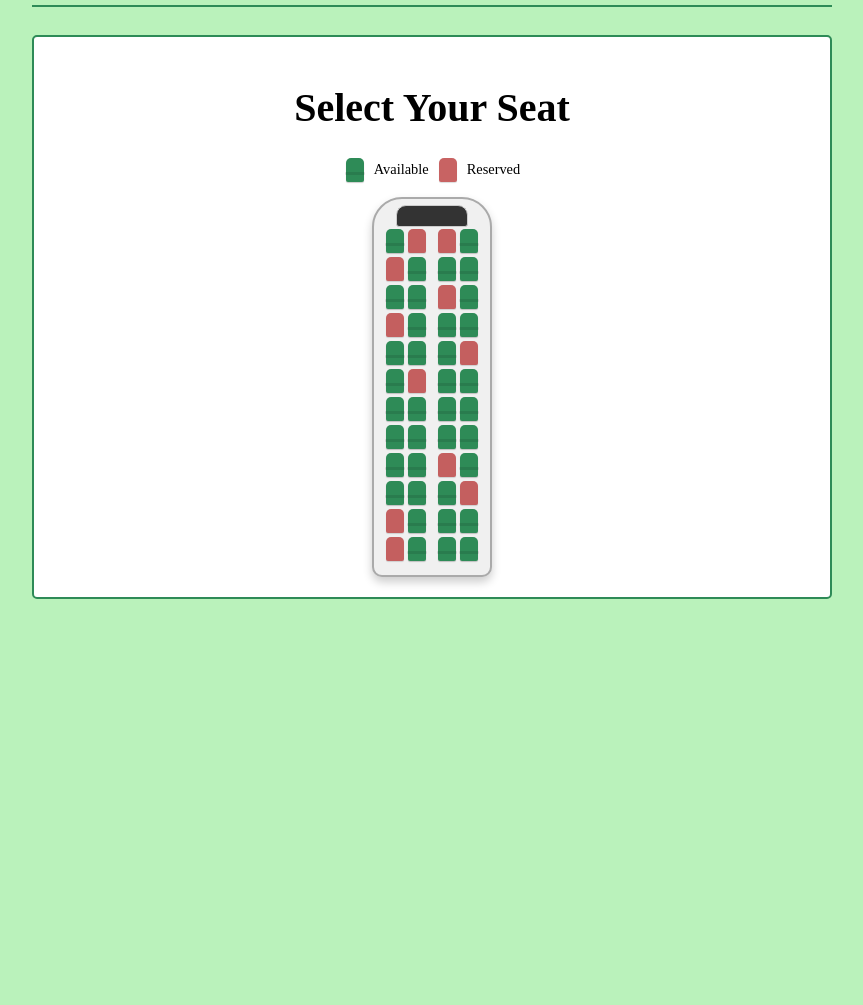
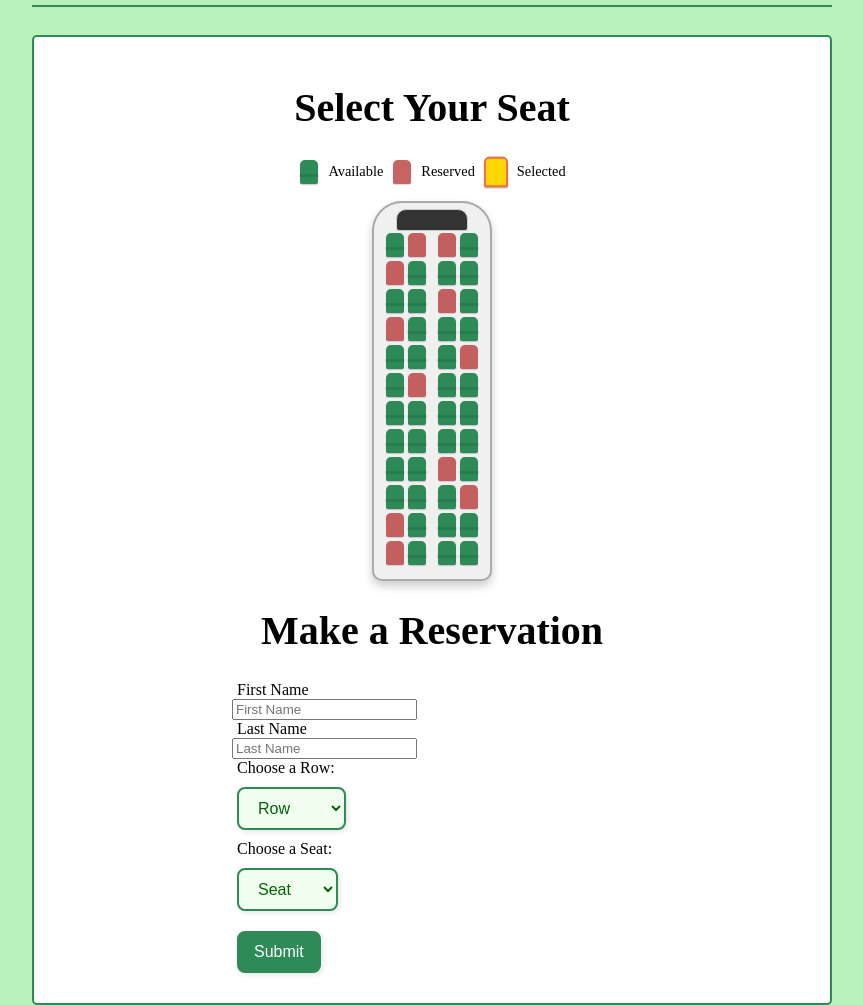
Before and after one commit to steinmeyerspencer/final_proj, a Flask app: page /reservations in a window 1280 px wide. Shown: the part 41-1046 px from the top of the page, without its empty margins (208-1071 px from the left). Before the commit the page ends 640 px from the top, so only its background shows below. Run offline with Flask 3, Linux system fonts and the light colour scheme.

Commit message:
Changest to registration page to get name and row/col.

```diff
--- a/main.py
+++ b/main.py
@@ -1,5 +1,6 @@
 import sqlite3
 from flask import Flask, render_template, request, url_for, flash, redirect, abort
+from datetime import datetime
 
 # make a Flask application object called app
 app = Flask(__name__)
@@ -21,10 +22,44 @@ seating_chart = [
     ['X', 'O', 'O', 'O']
 ]
 
+# Function to open a connection to the database.db file
+def get_db_connection():
+    # create connection to the database
+    conn = sqlite3.connect('reservations.db')
+
+    # allows us to have name-based access to columns
+    # the database connection will return rows we can access like regular Python dictionaries
+    conn.row_factory = sqlite3.Row
+
+    #return the connection object
+    return conn
+
+def create_eticket_num(first_name):
+    infotc_string = 'INFOTC4320'
+
+    # find the length of the shorter word
+    min_length = min(len(first_name), len(infotc_string))
+
+    eticket_num = ''
+
+    # loop as far as the shorter allows to avoid adding nulls
+    for i in range(min_length):
+        eticket_num += first_name[i]
+        eticket_num += infotc_string[i]
+
+    # append whatever is leftover from the longer string
+    eticket_num += first_name[min_length:]
+    eticket_num += infotc_string[min_length:]
+
+    return eticket_num
+
+
+# route to display index page
 @app.route('/')
 def index():
     return render_template('index.html')
 
+# route to handle logic from when the page is selected
 @app.route('/', methods = ('POST',))
 def index_post():
     page = request.form.get('pageOption')
@@ -38,17 +73,46 @@ def index_post():
     return render_template('index.html')
 
 
-
+# route to display admin page
 @app.route('/admin')
 def admin():
     return render_template('admin.html')
 
+# route to handle admin page logic
+@app.route('/admin', methods = ('POST',))
+def admin_post():
+    return render_template('admin.html')
+
+# route to display reservations page
 @app.route('/reservations')
 def reservations():
 
-
     return render_template('reservations.html', seats=seating_chart)
 
+# route to handle seat reservation request
+@app.route('/reservations', methods = ("POST", ))
+def reservations_post():
+    # get information from reservations page and create variables to send to function
+    first_name = request.form.get('first_name')
+    last_name = request.form.get('last_name')
+    row = request.form.get('row')
+    seat = request.form.get('seat')
+    eticket_num = create_eticket_num(first_name)
+    created = datetime.now()
+
+    # set the text to display
+    text_to_display = []
+    text_to_display.append(f"Congralutions {first_name}! Row {row}, seat {seat} is now reserved for you. Enjoy your trip!")
+    text_to_display.append(f"\nYour eticket number is: {eticket_num}")
+    text_to_display.append(f"\ndb: {first_name} {last_name} {row} {seat} {eticket_num} {created}")
+
+    # to do: set the seating chart to the actual stuff from the database.
+        # update seating chart after reservation goes through
+            # should be handled by sending to database
+        # send reservation to database
+        # update css for text input boxes
 
 
+    return render_template('reservations.html', seats=seating_chart, text_to_display = text_to_display)
+
 app.run(port=5004)
--- a/static/reservations.css
+++ b/static/reservations.css
@@ -79,3 +79,9 @@
     margin-bottom: 15px;
     font-size: 0.9em;
 }
+
+.seat.selected {
+    background-color: #FFD700 !important;
+    border: 2px solid #E97451;
+    transform: scale(1.1);
+}
--- a/templates/reservations.html
+++ b/templates/reservations.html
@@ -6,24 +6,93 @@
 {% endblock %}
 
 {% block content %}
+    {% if text_to_display %}
+        {% for message in text_to_display %}
+            <p class="alert">{{ message }}</p>
+        {% endfor %}
+    {% endif %}
+
     <h1>Select Your Seat</h1>
 
     <div class="legend">
         <div class="seat available"></div> <span>Available</span>
         <div class="seat taken"></div> <span>Reserved</span>
+        <div class="seat selected" style="background-color: #FFD700;"></div> <span>Selected</span>
     </div>
 
     <div class="fuselage">
         <div class="cockpit"></div>
 
         {% for row in seats %}
+            {% set row_num = loop.index %}
             <div class="row">
                 {% for seat in row %}
-                    <div class="seat {{ 'taken' if seat == 'X' else 'available' }}">
+                    {% set seat_num = loop.index %}
+
+                    {% if seat == 'O' %}
+                        <div class="seat available"
+                             data-row="{{ row_num }}"
+                             data-seat="{{ seat_num }}"
+                             onclick="selectSeat(this)">
                         </div>
+                    {% else %}
+                        <div class="seat taken"></div>
+                    {% endif %}
+
                 {% endfor %}
             </div>
         {% endfor %}
 
     </div>
+
+    <h1>Make a Reservation</h1>
+
+    <form action="#" method="POST" style="max-width: 400px; margin: 0 auto;">
+
+        <label for="first_name">First Name</label>
+        <br>
+        <input type="text" id="first_name" name="first_name" placeholder="First Name" required>
+        <br>
+        <label for="last_name">Last Name</label>
+        <br>
+        <input type="text" id="last_name" name="last_name" placeholder="Last Name" required>
+        <br>
+        <label for="row">Choose a Row:</label>
+        <br>
+        <select id="row" name="row" required>
+            <option value="" disabled selected>Row</option>
+            {% for i in range(1, 13) %}
+                <option value="{{ i }}">Row {{ i }}</option>
+            {% endfor %}
+        </select>
+        <br>
+        <label for="seat">Choose a Seat:</label>
+        <br>
+        <select id="seat" name="seat" required>
+            <option value="" disabled selected>Seat</option>
+            {% for i in range(1, 5) %}
+                <option value="{{ i }}">Seat {{ i }}</option>
+            {% endfor %}
+        </select>
+        <br>
+        <input type="submit" value="Submit">
+    </form>
+
+    <script>
+        function selectSeat(element) {
+            const previouslySelected = document.querySelector('.seat.selected');
+            if (previouslySelected) {
+                previouslySelected.classList.remove('selected');
+            }
+
+            element.classList.add('selected');
+
+            const rowNum = element.getAttribute('data-row');
+            const seatNum = element.getAttribute('data-seat');
+
+            document.getElementById('row').value = rowNum;
+            document.getElementById('seat').value = seatNum;
+        }
+    </script>
+
 {% endblock %}
```
